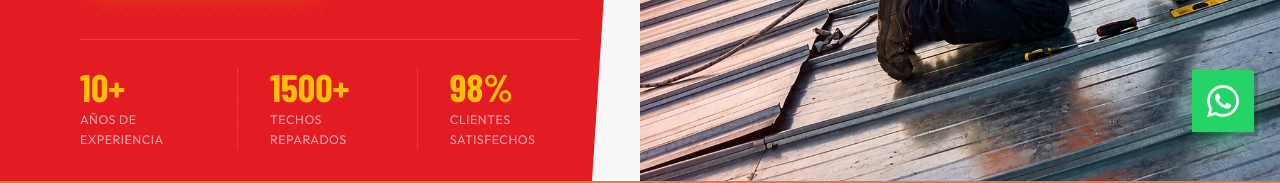
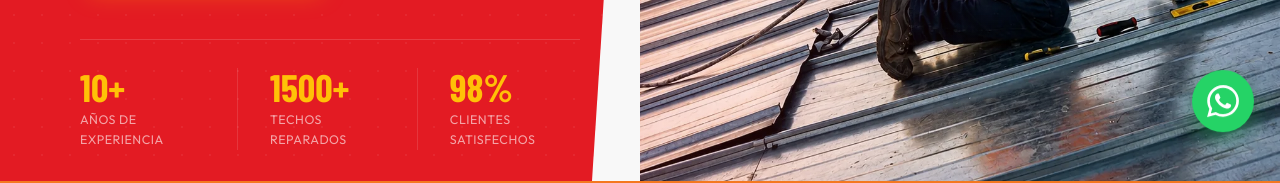
Before and after one commit to Jalann18/csz-techos, a website built with Vite: page index.html in a window 1280 px wide. Shown: the part 636-819 px from the top of the page. Built offline with nearby package versions, Linux system fonts and the light colour scheme; a web font is replaced by a local one.

Commit message:
Make floating WhatsApp button circular

```diff
--- a/src/css/style.css
+++ b/src/css/style.css
@@ -988,11 +988,11 @@
   .wa-float {
     position: fixed; bottom: 26px; right: 26px; z-index: 80;
     width: 62px; height: 62px;
-    border-radius: 0;
+    border-radius: 50%;
     background: #25D366;
     display: grid; place-items: center;
     box-shadow: 0 10px 30px -8px rgba(37,211,102,.65),
-                4px 4px 0 rgba(0,0,0,.2);
+                0 4px 14px rgba(0,0,0,.25);
     transition: transform .2s;
     animation: bob 4.5s ease-in-out infinite;
   }
```
